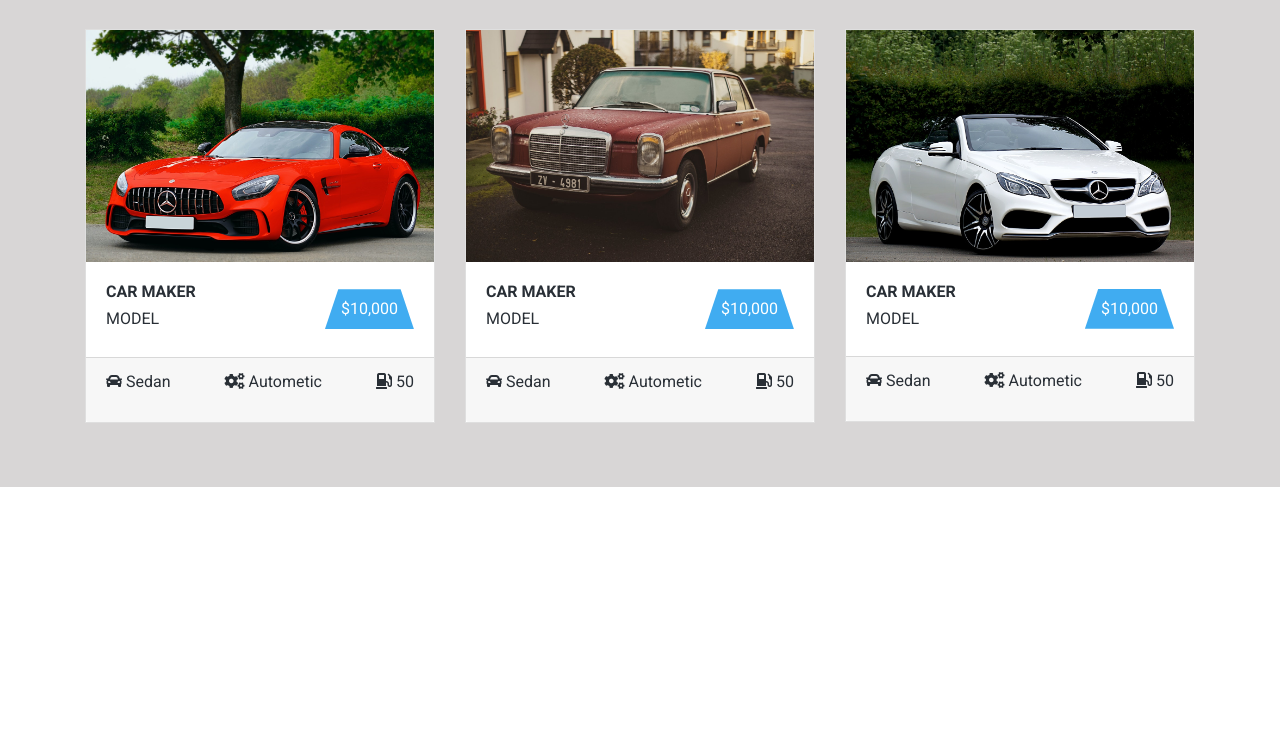
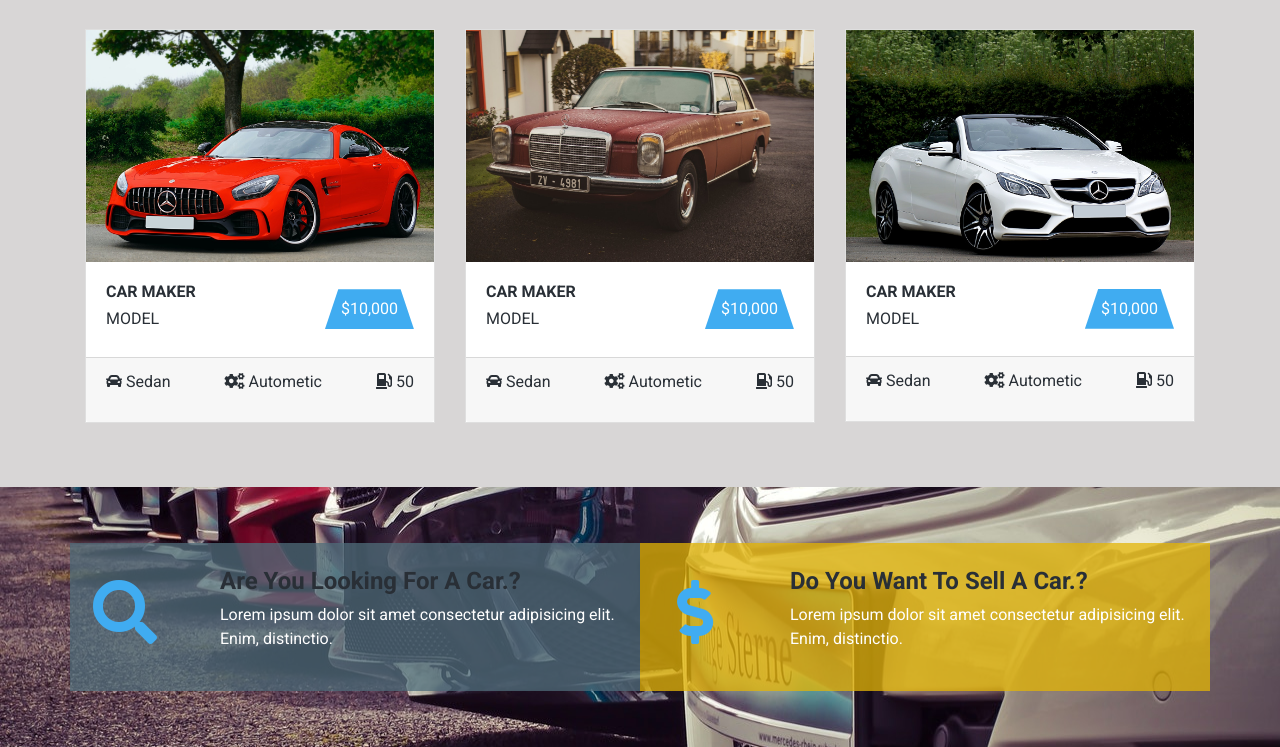
Before and after one commit to nezam0003/Resposive-car-website, a plain HTML site: page index.html in a window 1280 px wide. Shown: the part 1970-2717 px from the top of the page. Before the commit the page ends 2457 px from the top, so only its background shows below. Drawn offline with nearby package versions, Linux system fonts and the light colour scheme.

Commit message:
Question section done

```diff
--- a/index.html
+++ b/index.html
@@ -364,6 +364,47 @@
     </section>
     <!-- Inventory Section End -->
 
+    <!-- Question section start -->
+    <section class="section question py-5" id="question">
+        <div class="container">
+            <div class="row">
+                <!-- single question first -->
+                <div class="col-10 mx-auto my-2 col-md-6 d-flex justify-content-between question-gray py-4">
+                    <!-- first flexbox child -->
+                    <a href="#" class="question-icon mr-3">
+                        <i class="fas fa-search fa-fw"></i>
+                    </a>
+                    <!-- second flexbox child -->
+                    <div class="question-text w-75">
+                        <h4 class="question-title text-capitalize font-weight-bold">
+                            are you looking for a car.?
+                        </h4>
+                        <p class="question-info">
+                            Lorem ipsum dolor sit amet consectetur adipisicing elit. Enim, distinctio.
+                        </p>
+                    </div>
+                </div>
+                <!-- single question second -->
+                <div class="col-10 mx-auto my-2 col-md-6 d-flex justify-content-between question-yellow py-4">
+                    <!-- first flexbox child -->
+                    <a href="#" class="question-icon mr-3">
+                        <i class="fas fa-dollar-sign fa-fw"></i>
+                    </a>
+                    <!-- second flexbox child -->
+                    <div class="question-text w-75">
+                        <h4 class="question-title text-capitalize font-weight-bold">
+                            do you want to sell a car.?
+                        </h4>
+                        <p class="question-info">
+                            Lorem ipsum dolor sit amet consectetur adipisicing elit. Enim, distinctio.
+                        </p>
+                    </div>
+                </div>
+            </div>
+        </div>
+    </section>
+    <!-- Question section end -->
+
 
 
     <!-- Main.js -->
@@ -374,8 +415,6 @@
     <script src="https://cdn.jsdelivr.net/npm/popper.js@1.16.1/dist/umd/popper.min.js" integrity="sha384-9/reFTGAW83EW2RDu2S0VKaIzap3H66lZH81PoYlFhbGU+6BZp6G7niu735Sk7lN" crossorigin="anonymous"></script>
     <!-- bootstrap.min.js -->
     <script src="https://cdn.jsdelivr.net/npm/bootstrap@4.5.3/dist/js/bootstrap.min.js" integrity="sha384-w1Q4orYjBQndcko6MimVbzY0tgp4pWB4lZ7lr30WKz0vr/aWKhXdBNmNb5D92v7s" crossorigin="anonymous"></script>
-</body>
-
 
 </body>
 
--- a/style.css
+++ b/style.css
@@ -173,6 +173,36 @@ body {
 }
 
 
+/* Question section styling */
+
+.question {
+    background: url(images/questionBackground.jpg) center/cover fixed no-repeat;
+}
+
+.question-gray {
+    background: rgba(79, 109, 122, 0.75);
+}
+
+.question-yellow {
+    background: rgba(227, 181, 5, 0.75);
+}
+
+.question-icon {
+    font-size: 4rem;
+    color: var(--mainBlue);
+    transition: all 0.3s ease-in-out;
+}
+
+.question-icon:hover {
+    transform: translateY(-10%);
+    color: var(--mainBlue);
+}
+
+.question-info {
+    color: var(--mainWhite);
+}
+
+
 /* Media Query */
 
 @media screen and (min-width: 768px) {
```
Also changed, not shown: images/questionBackground.jpg (added).
